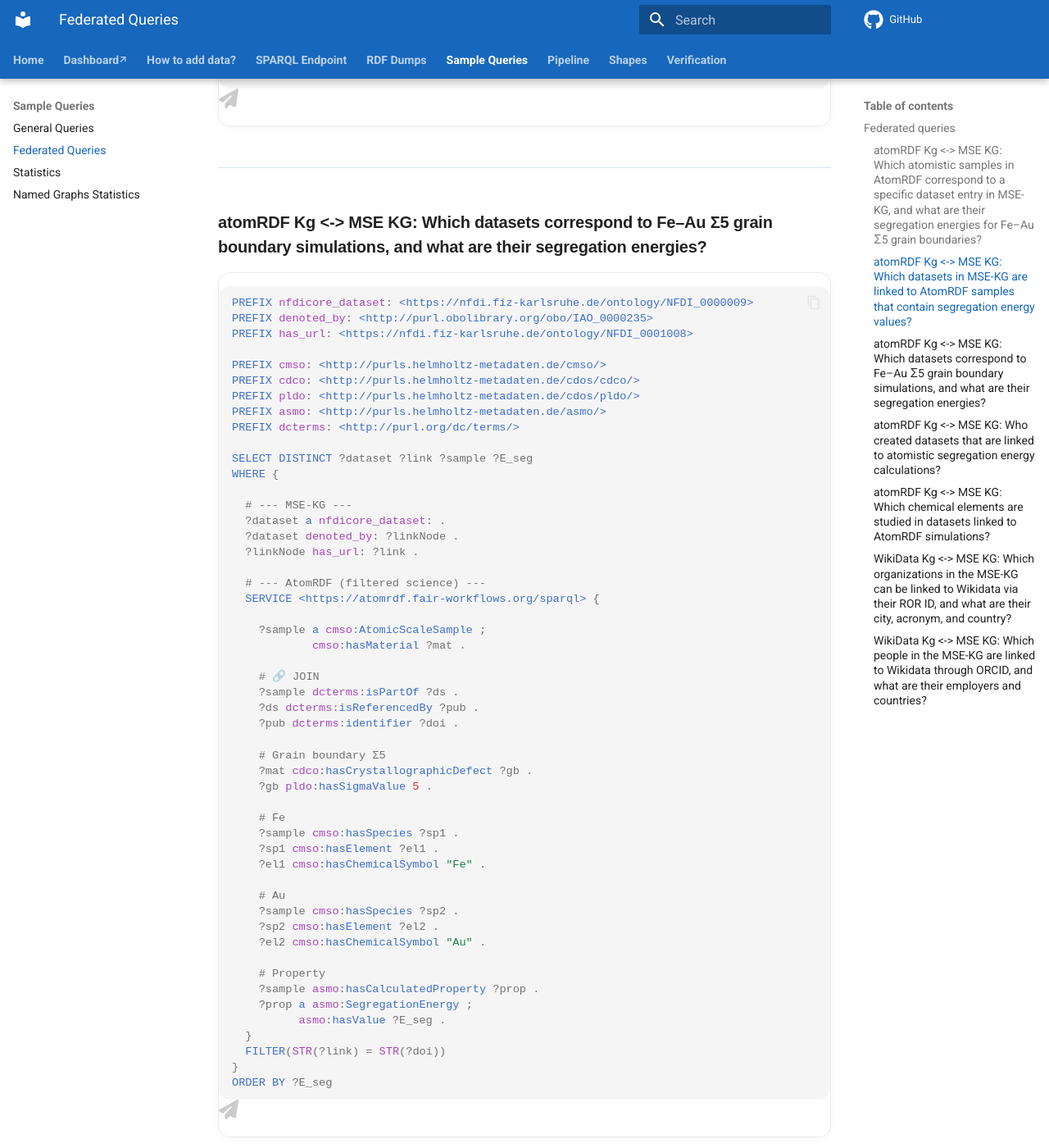
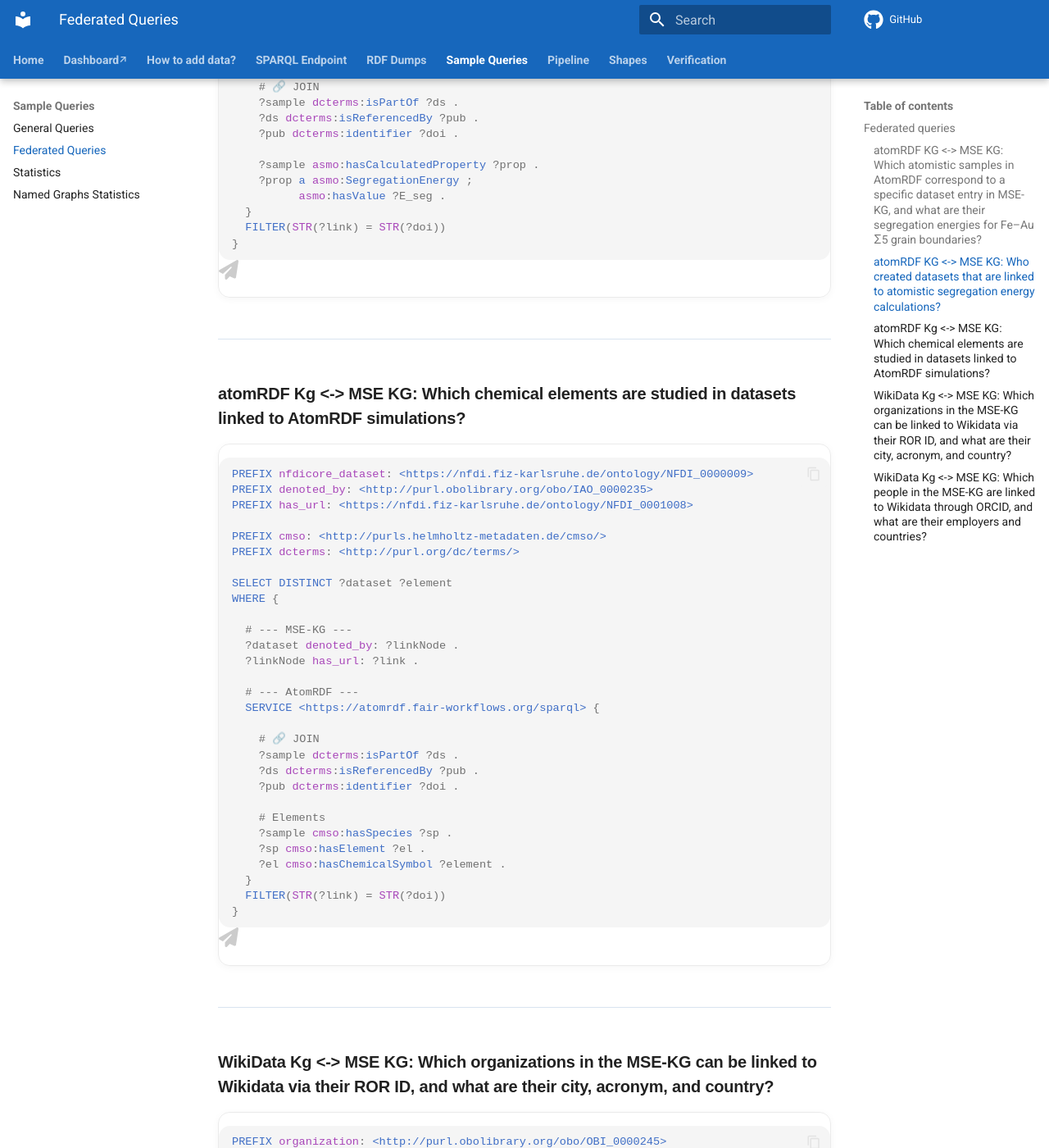
Before and after one commit to ISE-FIZKarlsruhe/matwerk, an MkDocs documentation site: the page built from docs/Federated_queries.md, in a window 1280 px wide and 1400 px high, scrolled down 2254 px. Shown: the whole window at 82% size. Built offline with MkDocs 1.6.1 and Material for MkDocs 9.7.7, drawn with Linux system fonts in a browser that asks for light colours; comment, search, counter and statistics services are not loaded; some of the changed text lies outside the part shown.

Commit message:
remove redundant fq

````diff
--- a/docs/Federated_queries.md
+++ b/docs/Federated_queries.md
@@ -1,6 +1,6 @@
 ## Federated queries
 
-### atomRDF Kg <-> MSE KG: Which atomistic samples in AtomRDF correspond to a specific dataset entry in MSE-KG, and what are their segregation energies for Fe–Au Σ5 grain boundaries?
+### atomRDF KG <-> MSE KG: Which atomistic samples in AtomRDF correspond to a specific dataset entry in MSE-KG, and what are their segregation energies for Fe–Au Σ5 grain boundaries?
 
 ```sparql
 PREFIX nfdicore_dataset: <https://nfdi.fiz-karlsruhe.de/ontology/NFDI_0000009>
@@ -60,106 +60,7 @@ ORDER BY ?E_seg
 
 ---
 
-### atomRDF Kg <-> MSE KG: Which datasets in MSE-KG are linked to AtomRDF samples that contain segregation energy values?
-
-```sparql
-PREFIX nfdicore_dataset: <https://nfdi.fiz-karlsruhe.de/ontology/NFDI_0000009>
-PREFIX denoted_by: <http://purl.obolibrary.org/obo/IAO_0000235>
-PREFIX has_url: <https://nfdi.fiz-karlsruhe.de/ontology/NFDI_0001008>
-
-PREFIX cmso: <http://purls.helmholtz-metadaten.de/cmso/>
-PREFIX asmo: <http://purls.helmholtz-metadaten.de/asmo/>
-PREFIX dcterms: <http://purl.org/dc/terms/>
-
-SELECT DISTINCT ?dataset ?link ?sample ?E_seg ?unit
-WHERE {
-
-  # --- MSE-KG ---
-  ?dataset a nfdicore_dataset: .
-  ?dataset denoted_by: ?linkNode .
-  ?linkNode has_url: ?link .
-
-  # --- AtomRDF ---
-  SERVICE <https://atomrdf.fair-workflows.org/sparql> {
-
-    ?sample a cmso:AtomicScaleSample .
-
-    # 🔗 JOIN via shared variable ?link
-    ?sample dcterms:isPartOf ?ds .
-    ?ds dcterms:isReferencedBy ?pub .
-    ?pub dcterms:identifier ?doi .
-
-    # Segregation energy
-    ?sample asmo:hasCalculatedProperty ?prop .
-    ?prop a asmo:SegregationEnergy ;
-          asmo:hasValue ?E_seg ;
-          asmo:hasUnit ?unit .
-  }
-  FILTER(STR(?link) = STR(?doi))
-}
-```
-
----
-
-### atomRDF Kg <-> MSE KG: Which datasets correspond to Fe–Au Σ5 grain boundary simulations, and what are their segregation energies?
-
-```sparql
-PREFIX nfdicore_dataset: <https://nfdi.fiz-karlsruhe.de/ontology/NFDI_0000009>
-PREFIX denoted_by: <http://purl.obolibrary.org/obo/IAO_0000235>
-PREFIX has_url: <https://nfdi.fiz-karlsruhe.de/ontology/NFDI_0001008>
-
-PREFIX cmso: <http://purls.helmholtz-metadaten.de/cmso/>
-PREFIX cdco: <http://purls.helmholtz-metadaten.de/cdos/cdco/>
-PREFIX pldo: <http://purls.helmholtz-metadaten.de/cdos/pldo/>
-PREFIX asmo: <http://purls.helmholtz-metadaten.de/asmo/>
-PREFIX dcterms: <http://purl.org/dc/terms/>
-
-SELECT DISTINCT ?dataset ?link ?sample ?E_seg
-WHERE {
-
-  # --- MSE-KG ---
-  ?dataset a nfdicore_dataset: .
-  ?dataset denoted_by: ?linkNode .
-  ?linkNode has_url: ?link .
-
-  # --- AtomRDF (filtered science) ---
-  SERVICE <https://atomrdf.fair-workflows.org/sparql> {
-
-    ?sample a cmso:AtomicScaleSample ;
-            cmso:hasMaterial ?mat .
-
-    # 🔗 JOIN
-    ?sample dcterms:isPartOf ?ds .
-    ?ds dcterms:isReferencedBy ?pub .
-    ?pub dcterms:identifier ?doi .
-
-    # Grain boundary Σ5
-    ?mat cdco:hasCrystallographicDefect ?gb .
-    ?gb pldo:hasSigmaValue 5 .
-
-    # Fe
-    ?sample cmso:hasSpecies ?sp1 .
-    ?sp1 cmso:hasElement ?el1 .
-    ?el1 cmso:hasChemicalSymbol "Fe" .
-
-    # Au
-    ?sample cmso:hasSpecies ?sp2 .
-    ?sp2 cmso:hasElement ?el2 .
-    ?el2 cmso:hasChemicalSymbol "Au" .
-
-    # Property
-    ?sample asmo:hasCalculatedProperty ?prop .
-    ?prop a asmo:SegregationEnergy ;
-          asmo:hasValue ?E_seg .
-  }
-  FILTER(STR(?link) = STR(?doi))
-}
-ORDER BY ?E_seg
-```
-
----
-
-### atomRDF Kg <-> MSE KG: Who created datasets that are linked to atomistic segregation energy calculations?
+### atomRDF KG <-> MSE KG: Who created datasets that are linked to atomistic segregation energy calculations?
 
 ```sparql
 PREFIX nfdicore_dataset: <https://nfdi.fiz-karlsruhe.de/ontology/NFDI_0000009>
````
